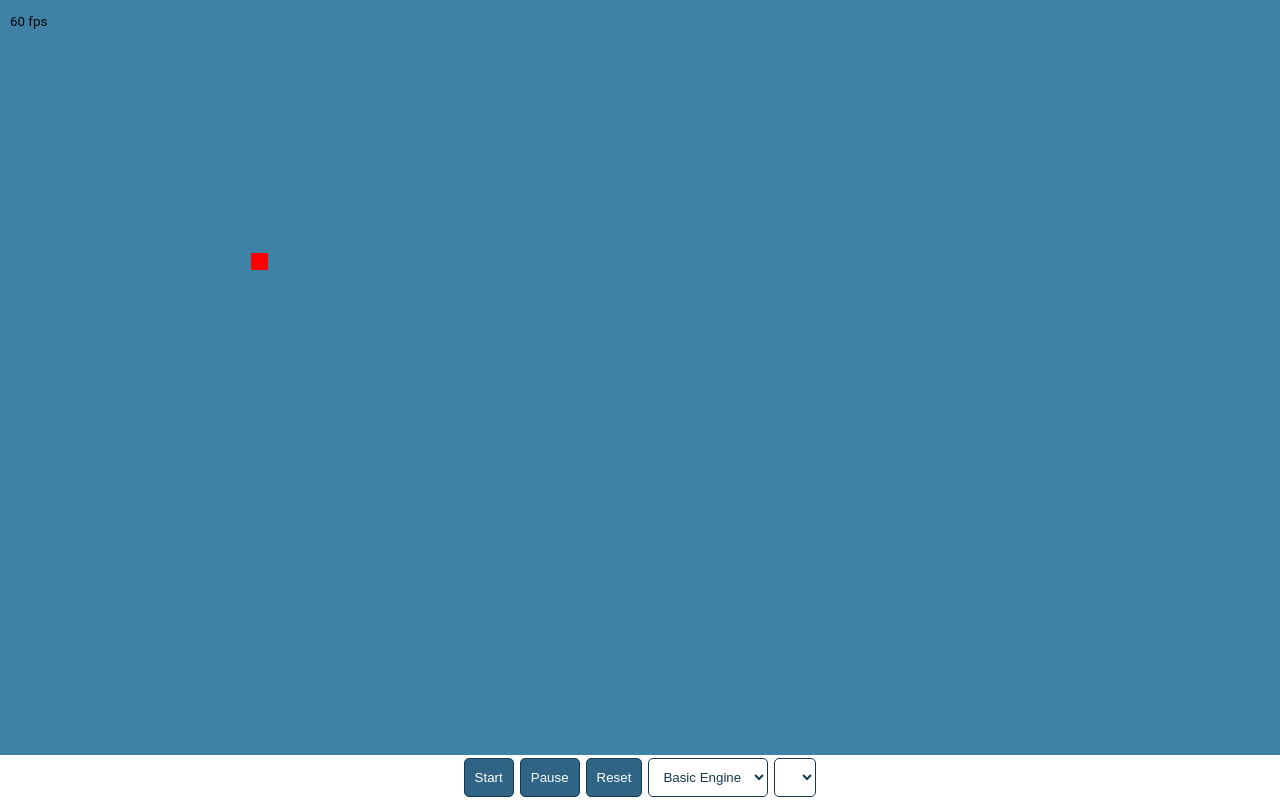
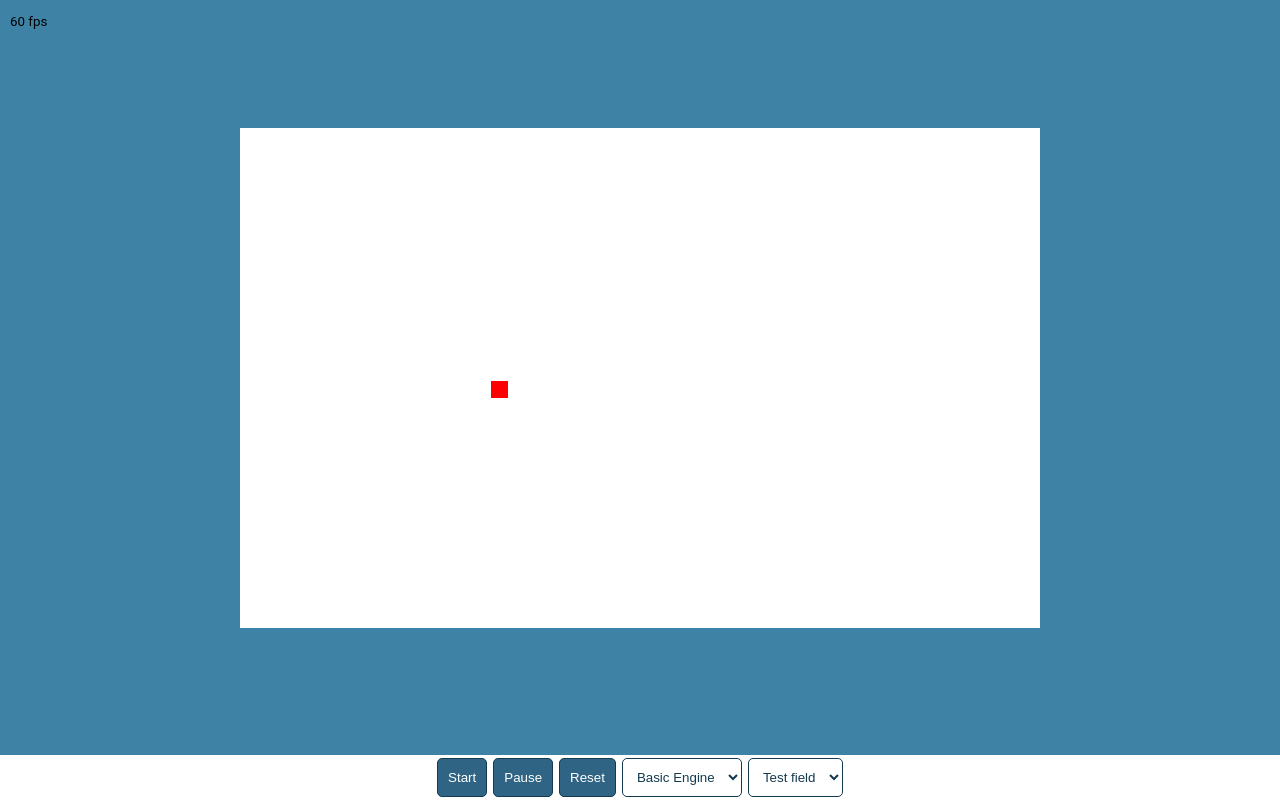
Before and after one commit to MemoS77/open-evolution-simulator, a website built with Parcel: page src/index.html in a window 1280 px wide. Both pictures are taken after a click on the button "Start". Built offline with nearby package versions, Linux system fonts and the light colour scheme.

Commit message:
feat: field move

```diff
--- a/src/code/engines/basic/test-engine.ts
+++ b/src/code/engines/basic/test-engine.ts
@@ -18,7 +18,8 @@ export default class TestEngine extends Engine {
 
 
     draw(): void {
-        this.ctx.clearRect(0, 0, this.canvas.width, this.canvas.height)
+        this.ctx.fillStyle = "white"
+        this.ctx.fillRect(0, 0, this.canvas.width, this.canvas.height)
         this.ctx.fillStyle = "red"
         this.ctx.fillRect(this.testX, this.testY, 17, 17)
     }
--- a/src/code/engines/engine.ts
+++ b/src/code/engines/engine.ts
@@ -1,5 +1,6 @@
 import EngineInfo from "../types/engine-info"
 import FieldInfo from "../types/field-info"
+import Point from "../types/point"
 
 export default abstract class Engine {
 
@@ -25,6 +26,10 @@ export default abstract class Engine {
         return this.info.name + " " + this.info.version
     }
 
+    getFieldSize(): Point {
+        return this.field.size
+    }
+
     getInfo(): EngineInfo {
         return this.info
     }
--- a/src/code/evolution-app.ts
+++ b/src/code/evolution-app.ts
@@ -1,6 +1,6 @@
 import Point from "./types/point"
 import {drawFPS} from "./funcs/fps"
-import {getCanvasCont} from "./funcs/dom"
+import {getCanvasCont, setFieldsList} from "./funcs/dom"
 import {bindPauseButton, bindResetButton, bindStartButton} from "./funcs/buttons"
 import EngineState from "./enums/engine-state"
 import Engine from "./engines/engine"
@@ -13,19 +13,27 @@ export default class EvolutionApp {
     private viewSize: Point | undefined
     private readonly cont: HTMLDivElement
     private state: EngineState = EngineState.UNSET
-    private currentEngine: Engine | null = null
+    private currentEngine: Engine
+    private engines = [new TestEngine()]
+    private cameraPos: Point = { x: 0, y: 0 }
+    // private cameraZoom = 1
 
 
     constructor() {
         this.cont = getCanvasCont()
         this.initCanvas()
         this.bindEvents()
-        this.currentEngine = new TestEngine()
-        const info = this.currentEngine.getInfo()
-        this.currentEngine.setField(getFields(info.id, info.version)[0])
+        this.onEngineSelect(0)
         this.loop()
     }
 
+
+    onEngineSelect(index: number) {
+        this.currentEngine = this.engines[index]
+        const info = this.currentEngine.getInfo()
+        this.currentEngine.setField(getFields(info.id, info.version)[0])
+        setFieldsList(info)
+    }
 
 
     private initCanvas() {
@@ -38,6 +46,12 @@ export default class EvolutionApp {
 
     private bindEvents() {
         window.addEventListener("resize", () => this.onResize())
+        this.canvas.addEventListener("mousemove", (e) => {
+            if (e.buttons>0) {
+                this.cameraPos.x += e.movementX
+                this.cameraPos.y += e.movementY
+            }
+        })
         bindStartButton(() => this.start())
         bindResetButton(() => this.reset())
         bindPauseButton(() => this.pause())
@@ -71,6 +85,11 @@ export default class EvolutionApp {
     // Start evolution
     start(): void {
         this.state = EngineState.RUNNING
+        const size = this.currentEngine.getFieldSize()
+        this.cameraPos = {
+            x: Math.round((this.canvas.width-size.x)/2),
+            y: Math.round((this.canvas.height-size.y)/2)
+        }
     }
 
     // Pause evolution
@@ -89,7 +108,7 @@ export default class EvolutionApp {
         if (this.currentEngine) {
             this.currentEngine.nextStep()
             this.currentEngine.draw()
-            this.ctx.drawImage(this.currentEngine.getImage(), 0, 0)
+            this.ctx.drawImage(this.currentEngine.getImage(), this.cameraPos.x, this.cameraPos.y)
         }
     }
 }
--- a/src/code/funcs/dom.ts
+++ b/src/code/funcs/dom.ts
@@ -1,3 +1,6 @@
+import EngineInfo from "../types/engine-info"
+import getFields from "./get-fields"
+
 export function getCanvasCont(): HTMLDivElement {
     let cont = document.getElementById("oes-canvas-cont") as HTMLDivElement
     if (!cont) {
@@ -9,3 +12,15 @@ export function getCanvasCont(): HTMLDivElement {
     }
     return cont
 }
+
+export function setFieldsList(engine: EngineInfo) {
+    const fields = getFields(engine.id, engine.version)
+    const list = document.getElementById("fields-list") as HTMLSelectElement
+    list.innerHTML = ""
+    fields.forEach((field, index) => {
+        const option = document.createElement("option")
+        option.value = index.toString()
+        option.innerText = field.name
+        list.appendChild(option)
+    })
+}
--- a/src/code/mock/fields.ts
+++ b/src/code/mock/fields.ts
@@ -3,7 +3,7 @@ import Field from "../types/field-info"
 const fields: Field[] = [
     {
         name: "Test field",
-        size: { x: 500, y: 500 },
+        size: { x: 800, y: 500 },
         compatibleEngines: [{id: "test", versions: [1]}],
         infinityX: false,
         infinityY: false,
--- a/src/index.html
+++ b/src/index.html
@@ -19,7 +19,7 @@
         <select id="engine-select">
             <option>Basic Engine</option>
         </select>
-        <select id="field-select">
+        <select id="fields-list">
         </select>
     </div>
 </div>
```
